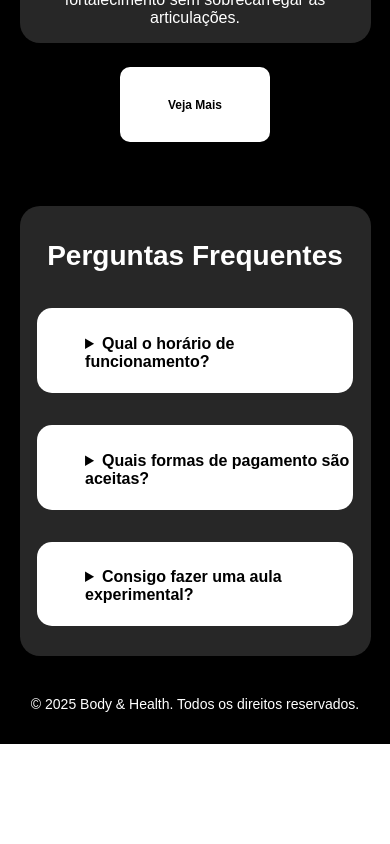
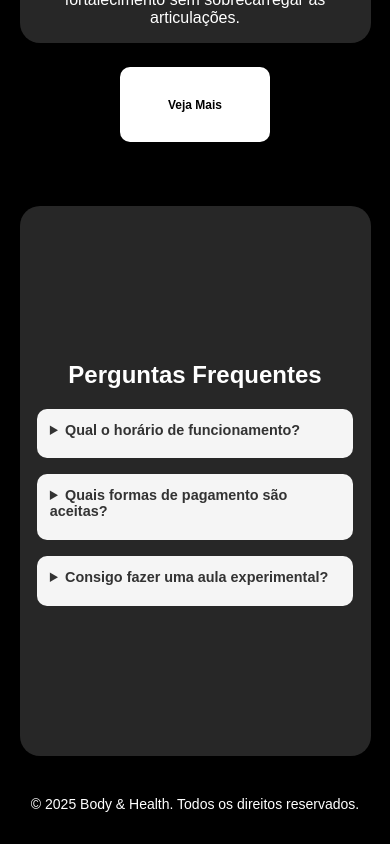
Before and after one commit to Vinirocha388/bodyhealthy-web, a Next.js app: page / in a window 390 px wide. Shown: the part 1650-2494 px from the top of the page. Before the commit the page ends 2394 px from the top, so only its background shows below. Built offline with nearby package versions, Linux system fonts and the light colour scheme; a web font is replaced by a local one.

Commit message:
fix: frequentlyContainer and contato page

```diff
--- a/src/app/components/frequentlyContainer/frequentlyContainer.module.css
+++ b/src/app/components/frequentlyContainer/frequentlyContainer.module.css
@@ -1,30 +1,64 @@
-.frequentlyQuestionsContainer {
-    height: 5.3rem;
-    background-color: #ffff;
-    width: 90%;
-    border-radius: 15px;
-    margin: 1rem;
-    display: flex;
-    justify-content: start;
-    align-items: center;
+:root {
+    --primary-color: #f5f5f5;
+    --gray-color: #333;
 }
 
-.frequentlyQuestionsText {
-    font-size: 1.25rem;
-    margin-left: 3rem;
-    margin-top: 0.3rem;
-    font-weight: bold;
+.questionItem {
+    background-color: var(--primary-color);
+    padding: 1.5rem;
+    border-radius: 10px;
+    text-align: left;
+    transition: transform 0.3s ease, box-shadow 0.3s ease;
+    margin-bottom: 1rem;
+    width: 80%;
+    margin-left: auto;
+    margin-right: auto;
 }
 
-.frequentlyQuestionsAnswer {
+.questionItem:hover {
+    transform: translateY(-5px);
+    box-shadow: 0 8px 30px rgba(0, 0, 0, 0.2);
+}
+
+.questionSummary {
+    cursor: pointer;
+    font-size: 1.2rem;
+    color: var(--gray-color);
+    margin-bottom: 0.5rem;
+}
+
+.questionAnswer {
     font-size: 1rem;
-    margin-left: 3rem;
-    color: #272727;
-    margin-top: 0.2rem;
+    color: var(--gray-color);
+    line-height: 1.6;
+    margin-top: 0.5rem;
 }
 
 @media (max-width: 768px) {
-    .frequentlyQuestionsText {
+    .questionItem {
+        width: 90%;
+        padding: 1rem;
+    }
+
+    .questionSummary {
         font-size: 1rem;
     }
+
+    .questionAnswer {
+        font-size: 0.9rem;
+    }
 }
+
+@media (max-width: 480px) {
+    .questionItem {
+        padding: 0.8rem;
+    }
+
+    .questionSummary {
+        font-size: 0.9rem;
+    }
+
+    .questionAnswer {
+        font-size: 0.8rem;
+    }
+}
--- a/src/app/components/frequentlyContainer/index.jsx
+++ b/src/app/components/frequentlyContainer/index.jsx
@@ -1,12 +1,14 @@
 import styles from "./frequentlyContainer.module.css";
 
-const FrequentlyContainer = ({question, answer}) => {
+const FrequentlyContainer = ({ question, answer }) => {
     return (
-        <details className={styles.frequentlyQuestionsContainer}>
-            <summary className={styles.frequentlyQuestionsText}>{question}</summary>
-            <p className={styles.frequentlyQuestionsAnswer}>{answer}</p>
+        <details className={styles.questionItem}>
+            <summary className={styles.questionSummary}>
+                <strong>{question}</strong>
+            </summary>
+            <p className={styles.questionAnswer}>{answer}</p>
         </details>
-    )
-}
+    );
+};
 
 export default FrequentlyContainer;
--- a/src/app/contato/contato.module.css
+++ b/src/app/contato/contato.module.css
@@ -11,7 +11,6 @@
 }
 
 .contatoImagem {
-    height: 5m;
     width: 100%;
     background-blend-mode: darken;
     margin-top: 4vh;
@@ -33,9 +32,8 @@
     border-color: #020202;
     border-width: 0.1rem;
     border-style: solid;
-    height: 41rem;
+    height: 45rem;
     border-radius: 2rem;
-    margin-left: 44.3vh;
     margin-top: 3vh;
     display: flex;
     justify-content: center;
--- a/src/app/page.module.css
+++ b/src/app/page.module.css
@@ -84,7 +84,7 @@
     margin-left: 5%;
     margin-top: 60px;
     border-radius: 20px;
-    height: 450px;
+    height: 550px;
 }
 
 .frequentlyQuestionsTitle {
@@ -213,13 +213,7 @@
     }
 
     .frequentlyQuestionsTitle {
-        font-size: 1.75rem;
-        text-align: center;
-        margin-top: 0;
-    }
-
-    .frequentlyQuestionsText {
-        font-size: 1rem;
+        font-size: 1.5rem;
     }
 
     .knowMore {
```
